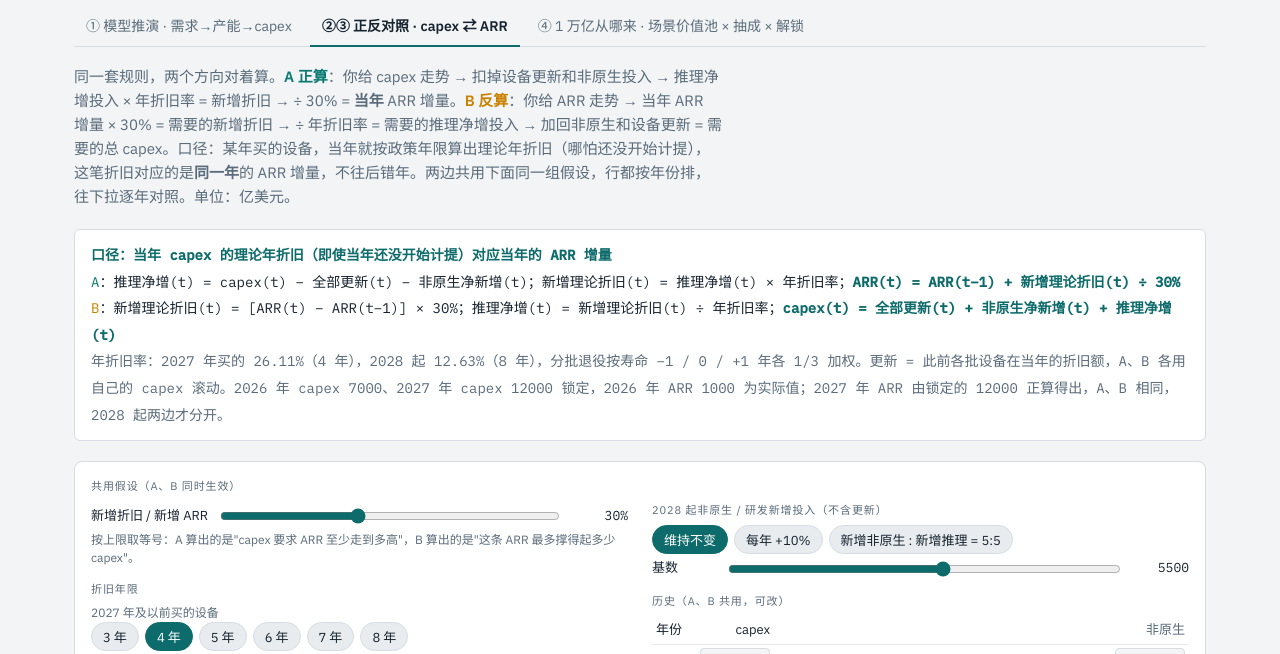
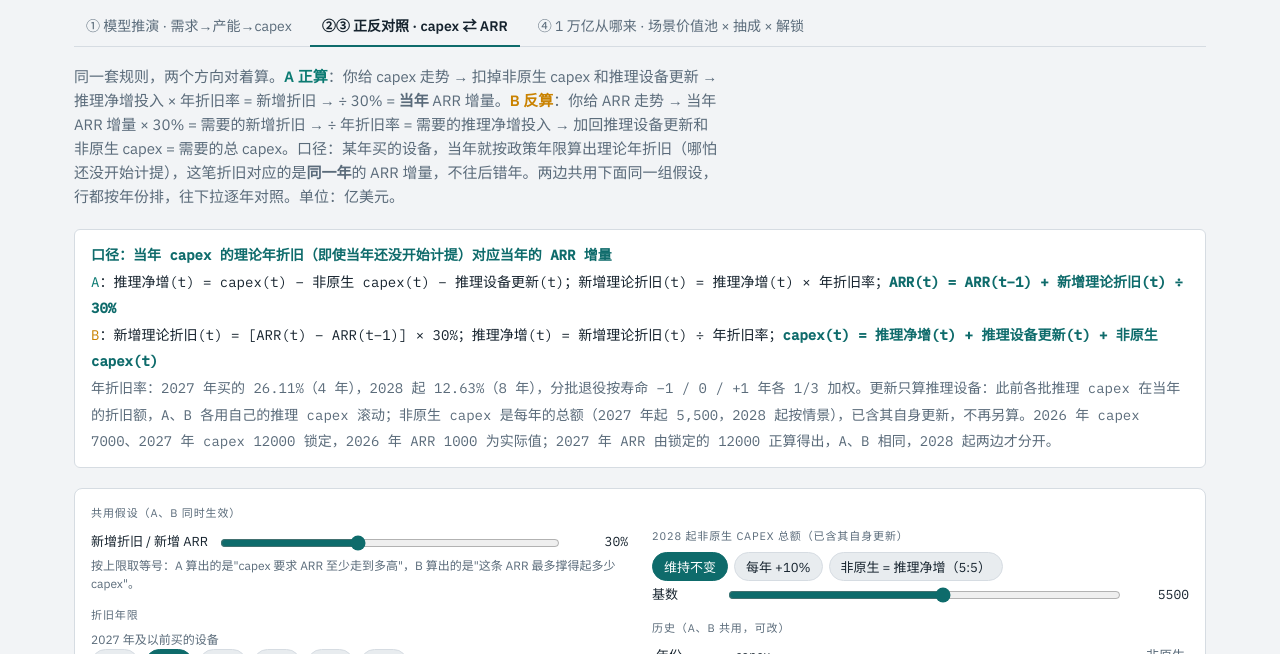
Before and after one commit to zxfancy123/arr-capex, a plain HTML site: page index.html in a window 1280 px wide. Both pictures are taken after a click on the tab "②③ 正反对照 · capex ⇄ ARR". Shown: the part 73-727 px from the top of the page. Drawn offline with Linux system fonts and the light colour scheme.

Commit message:
Add files via upload

```diff
--- a/index.html
+++ b/index.html
@@ -172,7 +172,7 @@ tr.p2 td:first-child{border-left:3px solid var(--cap)}
 </div><!-- /page1 -->
 
 <div id="page23" hidden>
-  <p class="sub">同一套规则，两个方向对着算。<b style="color:var(--sa)">A 正算</b>：你给 capex 走势 → 扣掉设备更新和非原生投入 → 推理净增投入 × 年折旧率 = 新增折旧 → ÷ 30% = <b>当年</b> ARR 增量。<b style="color:var(--sb)">B 反算</b>：你给 ARR 走势 → 当年 ARR 增量 × 30% = 需要的新增折旧 → ÷ 年折旧率 = 需要的推理净增投入 → 加回非原生和设备更新 = 需要的总 capex。口径：某年买的设备，当年就按政策年限算出理论年折旧（哪怕还没开始计提），这笔折旧对应的是<b>同一年</b>的 ARR 增量，不往后错年。两边共用下面同一组假设，行都按年份排，往下拉逐年对照。单位：亿美元。</p>
+  <p class="sub">同一套规则，两个方向对着算。<b style="color:var(--sa)">A 正算</b>：你给 capex 走势 → 扣掉非原生 capex 和推理设备更新 → 推理净增投入 × 年折旧率 = 新增折旧 → ÷ 30% = <b>当年</b> ARR 增量。<b style="color:var(--sb)">B 反算</b>：你给 ARR 走势 → 当年 ARR 增量 × 30% = 需要的新增折旧 → ÷ 年折旧率 = 需要的推理净增投入 → 加回推理设备更新和非原生 capex = 需要的总 capex。口径：某年买的设备，当年就按政策年限算出理论年折旧（哪怕还没开始计提），这笔折旧对应的是<b>同一年</b>的 ARR 增量，不往后错年。两边共用下面同一组假设，行都按年份排，往下拉逐年对照。单位：亿美元。</p>
   <div class="formula mono" id="xFormula"></div>
 
   <div class="panel" style="margin-bottom:16px">
@@ -190,8 +190,8 @@ tr.p2 td:first-child{border-left:3px solid var(--cap)}
         <div class="chips" id="xRep"><button class="chip" data-v="dep">按折旧额（当年全部在役设备折旧）</button><button class="chip" data-v="cohort">按到期批次（当年退役设备原值）</button></div>
       </div>
       <div>
-        <div class="lab" style="margin-top:0">2028 起非原生 / 研发新增投入（不含更新）</div>
-        <div class="chips" id="xRdMode"><button class="chip" data-v="flat">维持不变</button><button class="chip" data-v="grow">每年 +10%</button><button class="chip" data-v="split">新增非原生 : 新增推理 = 5:5</button></div>
+        <div class="lab" style="margin-top:0">2028 起非原生 capex 总额（已含其自身更新）</div>
+        <div class="chips" id="xRdMode"><button class="chip" data-v="flat">维持不变</button><button class="chip" data-v="grow">每年 +10%</button><button class="chip" data-v="split">非原生 = 推理净增（5:5）</button></div>
         <div class="row"><span>基数</span><input type="range" id="xRdFut" min="0" max="10000" step="250" value="5500"><span class="v mono" id="xRdFutV">5500</span></div>
         <div class="lab">历史（A、B 共用，可改）</div>
         <table class="rdtbl" id="xHist"></table>
@@ -234,7 +234,7 @@ tr.p2 td:first-child{border-left:3px solid var(--cap)}
       <svg id="xE1" viewBox="0 0 860 300"></svg>
     </div>
     <div class="panel">
-      <p class="ctitle"><span>capex 构成：每年左 A、右 B</span><span class="legend"><span><i style="background:var(--keep)"></i>全部设备更新</span><span><i style="background:var(--rd)"></i>非原生净新增</span><span><i style="background:var(--sa)"></i>A 推理净增</span><span><i style="background:var(--sb)"></i>B 推理净增</span><span><i style="background:var(--neg-soft);border:1px dashed var(--neg)"></i>推理净增为负</span></span></p>
+      <p class="ctitle"><span>capex 构成：每年左 A、右 B</span><span class="legend"><span><i style="background:var(--keep)"></i>推理设备更新</span><span><i style="background:var(--rd)"></i>非原生 capex</span><span><i style="background:var(--sa)"></i>A 推理净增</span><span><i style="background:var(--sb)"></i>B 推理净增</span><span><i style="background:var(--neg-soft);border:1px dashed var(--neg)"></i>推理净增为负</span></span></p>
       <svg id="xE2" viewBox="0 0 860 320"></svg>
       <div class="kpis" id="xKpis"></div>
     </div>
@@ -249,13 +249,13 @@ tr.p2 td:first-child{border-left:3px solid var(--cap)}
   <div class="panel tablewrap">
     <h2 class="xh"><span class="tagA">A</span> 正算明细：capex → ARR</h2>
     <table id="xTA" class="xtbl"></table>
-    <p class="note">推理净增 = 总 capex − 全部更新 − 非原生净新增。新增年折旧 = 推理净增 × 年折旧率。当年 ARR 增量 = 当年新增理论折旧 ÷ 比例。最后一列回代验算：新增折旧 ÷ ARR 实际增量，应当正好等于比例。</p>
+    <p class="note">推理净增 = 总 capex − 非原生 capex（总额，含其自身更新）− 推理设备更新。新增年折旧 = 推理净增 × 年折旧率。当年 ARR 增量 = 当年新增理论折旧 ÷ 比例。最后一列回代验算：新增折旧 ÷ ARR 实际增量，应当正好等于比例。</p>
   </div>
 
   <div class="panel tablewrap">
     <h2 class="xh"><span class="tagB">B</span> 反算明细：ARR → capex</h2>
     <table id="xTB" class="xtbl"></table>
-    <p class="note">当年需要的新增理论折旧 = 当年 ARR 增量 × 比例。需要的推理净增 = 新增年折旧 ÷ 年折旧率。需要的总 capex = 全部更新 + 非原生净新增 + 推理净增。更新账用 B 自己反算出来的 capex 逐年滚动，不借用 A 的数。所需 capex 为负说明 ARR 收缩得比设备自然退役还快，标红。</p>
+    <p class="note">当年需要的新增理论折旧 = 当年 ARR 增量 × 比例。需要的推理净增 = 新增年折旧 ÷ 年折旧率。需要的总 capex = 推理净增 + 推理设备更新 + 非原生 capex。推理更新账用 B 自己反算出来的推理 capex 逐年滚动，不借用 A 的数。所需 capex 为负说明 ARR 收缩得比设备自然退役还快，标红。</p>
   </div>
 
   <div class="panel" style="margin-top:20px">
@@ -487,38 +487,39 @@ const CY=[2027,2028,2029,2030,2031,2032], AY=CY;
 const xLife=t=>t<=2027?S.lifeOld:S.lifeNew;
 const xParts=L=>S.spread?[[1/3,Math.max(1,L-1)],[1/3,L],[1/3,L+1]]:[[1,L]];
 const xRate=t=>xParts(xLife(t)).reduce((s,[w,l])=>s+w/l,0);
-function xRenew(C,RD,cy){ let m=0,mr=0;
-  for(let t=2023;t<cy;t++){ if(!C[t]) continue; xParts(xLife(t)).forEach(([w,l])=>{
-    const r=S.repMode==='dep'?(cy>=t+1&&cy<=t+l?w/l:0):(t+l===cy?w:0); m+=C[t]*r; mr+=(RD[t]||0)*r; }); }
-  return [m,mr]; }
+// Renewal only for INFERENCE equipment. Non-native capex is a yearly total that already includes its own renewal.
+function xRenew(I,cy){ let m=0;
+  for(let t=2023;t<cy;t++){ if(!I[t]) continue; xParts(xLife(t)).forEach(([w,l])=>{
+    const r=S.repMode==='dep'?(cy>=t+1&&cy<=t+l?w/l:0):(t+l===cy?w:0); m+=I[t]*r; }); }
+  return m; }
 function xRdFuture(cy){ return S.rdFut*Math.pow(S.rdMode==='grow'?1.1:1,cy-2027); }
-function xSeed(){ const C={},RD={}; for(let t=2023;t<=2026;t++){ C[t]=S.capHist[t]||0; RD[t]=Math.min(C[t],S.rdHist[t]||0); } return {C,RD}; }
+function xSeed(){ const I={}; for(let t=2023;t<=2026;t++){ const c=S.capHist[t]||0; I[t]=c-Math.min(c,S.rdHist[t]||0); } return I; }
 
 function computeA(capIn){ capIn=capIn||S.capA;
-  const {C,RD}=xSeed(); const out={}; let prev=S.arrHist[2026];
+  const I=xSeed(); const out={}; let prev=S.arrHist[2026];
   CY.forEach(cy=>{
-    C[cy]=cy===2027?S.capHist[2027]:capIn[cy]; const [m,mr]=xRenew(C,RD,cy); const avail=C[cy]-m; let rd;
-    if(cy<=2027){ RD[cy]=Math.min(C[cy],S.rdHist[cy]||0); rd=RD[cy]-mr; }
-    else { rd=S.rdMode==='split'?Math.max(0,avail)/2:xRdFuture(cy); RD[cy]=Math.min(C[cy],Math.max(0,mr+rd)); }
-    const net=avail-rd, dr=xRate(cy), newDep=net*dr, dARR=newDep/S.ratio;
+    const cap=cy===2027?S.capHist[2027]:capIn[cy]; const m=xRenew(I,cy); const avail=cap-m;
+    const nn=cy<=2027?Math.min(cap,S.rdHist[cy]||0):S.rdMode==='split'?Math.max(0,avail)/2:xRdFuture(cy);
+    I[cy]=cap-nn;
+    const net=avail-nn, dr=xRate(cy), newDep=net*dr, dARR=newDep/S.ratio;
     const raw=prev==null?null:prev+dARR, arr=raw==null||raw<0?null:raw;
-    out[cy]={cy,cap:C[cy],rep:m,repRD:mr,repInf:m-mr,avail,rd,net,dr,newDep,dARR,arrPrev:prev,arr,g:prev>0&&arr!=null?arr/prev-1:null,check:arr!=null&&Math.abs(dARR)>1e-9?newDep/dARR:null};
+    out[cy]={cy,cap,rep:m,rd:nn,inf:I[cy],avail,net,dr,newDep,dARR,arrPrev:prev,arr,g:prev>0&&arr!=null?arr/prev-1:null,check:arr!=null&&Math.abs(dARR)>1e-9?newDep/dARR:null};
     prev=arr;
   });
   return out;
 }
 function computeB(arrIn){
-  const {C,RD}=xSeed(); const out={}; const A={...(arrIn||S.arrB),2027:arr27()};
+  const I=xSeed(); const out={}; const A={...(arrIn||S.arrB),2027:arr27()};
   CY.forEach(cy=>{
     const a0=cy===2027?S.arrHist[2026]:A[cy-1], a1=A[cy], dARR=a1-a0;
     const dr=xRate(cy), newDep=dARR*S.ratio; let net=newDep/dr;
-    const [m,mr]=xRenew(C,RD,cy); let rd;
-    if(cy<=2027) rd=(S.rdHist[cy]||0)-mr; else rd=S.rdMode==='split'?Math.max(0,net):xRdFuture(cy);
-    let cap=m+rd+net, infeasible=false, netReq=net;
-    if(cap<0){ infeasible=true; net=-m-rd; cap=0; }
-    C[cy]=cap; RD[cy]=cy<=2027?Math.min(cap,S.rdHist[cy]||0):Math.min(cap,Math.max(0,mr+rd));
+    const m=xRenew(I,cy);
+    const nn=cy<=2027?(S.rdHist[cy]||0):S.rdMode==='split'?Math.max(0,net):xRdFuture(cy);
+    let cap=m+nn+net, infeasible=false, netReq=net;
+    if(cap<0){ infeasible=true; net=-m-nn; cap=0; }
+    I[cy]=cap-nn;
     const pc=cy===2027?S.capHist[2026]:out[cy-1].cap;
-    out[cy]={cy,arr0:a0,arr:a1,dARR,g:a0>0?a1/a0-1:null,newDep,dr,net,netReq,rd,rep:m,repRD:mr,repInf:m-mr,cap,capG:pc>0?cap/pc-1:null,infeasible};
+    out[cy]={cy,arr0:a0,arr:a1,dARR,g:a0>0?a1/a0-1:null,newDep,dr,net,netReq,rd:nn,rep:m,inf:I[cy],cap,capG:pc>0?cap/pc-1:null,infeasible};
   });
   return out;
 }
@@ -638,7 +639,7 @@ function chartX2(A,B){
       if(r.net<-0.5) s+=`<rect x="${bx}" y="${y(0)}" width="${XBW}" height="${y(r.net)-y(0)}" fill="var(--neg-soft)" stroke="var(--neg)" stroke-dasharray="3 3"/>`;
       const top=Math.max(r.cap,acc), ro=(k==='A'?B:A)[yr], oTop=Math.max(ro.cap,ro.rep+Math.max(0,ro.rd)+Math.max(0,ro.net)); const lift=(Math.abs(y(top)-y(oTop))<13&&(top>oTop||(Math.abs(top-oTop)<1e-6&&k==='B')))?13:0; s+=fcBox(bx,y(0),y(top))+vLab(bx,y(top)-6-lift,r.cap);
       s+=`<text x="${bx+XBW/2}" y="${H-24}" text-anchor="middle" font-size="10" fill="var(--ink2)">${k}</text>`;
-      tip+=`<br>${k}：总 ${f0(r.cap)} = 更新 ${f0(r.rep)} + 非原生 ${f0(r.rd)} + 推理 ${f0(r.net)}`; });
+      tip+=`<br>${k}：总 ${f0(r.cap)} = 推理更新 ${f0(r.rep)} + 非原生 ${f0(r.rd)} + 推理净增 ${f0(r.net)}`; });
     s+=`<text x="${xAt(yr)}" y="${H-8}" text-anchor="middle" font-size="11" fill="var(--ink2)" font-family="${MONO}">${yLab(yr)}</text>`+hitCol(yr,mt,ih,tip); });
   const el=document.getElementById('xE2'); el.innerHTML=s; xTip(el);
 }
@@ -680,13 +681,13 @@ function tablesX(A,B){
   CY.forEach(y=>{ const a=A[y], b=B[y];
     h+=`<tr class="p2"><td class="mono">${y}E</td>${ncell(a.arr)}${ncell(b.arr)}${dcell(a.arr==null?null:b.arr-a.arr)}<td class="mono">${fp(a.g)}</td><td class="mono">${fp(b.g)}</td>${ncell(a.cap,1)}${ncell(b.cap,1)}${dcell(b.cap-a.cap)}${ncell(a.net)}${ncell(b.net)}${dcell(b.net-a.net)}${ncell(a.newDep)}${ncell(b.newDep)}${dcell(b.newDep-a.newDep)}</tr>`; });
   document.getElementById('xCmp').innerHTML=h;
-  h=`<tr><th>年份</th><th>总 capex</th><th>同比</th><th>全部更新</th><th>└ 推理更新</th><th>└ 非原生更新</th><th>非原生净新增</th><th>= 推理净增</th><th>× 年折旧率</th><th>= 当年新增理论折旧</th><th>÷ ${Math.round(S.ratio*100)}% = 当年 ARR 增量</th><th>+ 上年 ARR</th><th>= 当年 ARR</th><th>ARR 同比</th><th>验算 折旧/增量</th></tr>`;
+  h=`<tr><th>年份</th><th>总 capex</th><th>同比</th><th>− 非原生 capex（总额，含其自身更新）</th><th>= 推理 capex</th><th>− 推理设备更新</th><th>= 推理净增</th><th>× 年折旧率</th><th>= 当年新增理论折旧</th><th>÷ ${Math.round(S.ratio*100)}% = 当年 ARR 增量</th><th>+ 上年 ARR</th><th>= 当年 ARR</th><th>ARR 同比</th><th>验算 折旧/增量</th></tr>`;
   CY.forEach(cy=>{ const r=A[cy], pc=cy===2027?S.capHist[2026]:A[cy-1].cap;
-    h+=`<tr class="p2"><td class="mono">${cy}E</td>${ncell(r.cap,1)}<td class="mono">${fp(pc>0?r.cap/pc-1:null)}</td>${ncell(r.rep)}${ncell(r.repInf)}${ncell(r.repRD)}${ncell(r.rd)}${ncell(r.net,1)}<td class="mono">${fr(r.dr)}</td>${ncell(r.newDep)}${ncell(r.dARR,1)}${ncell(r.arrPrev)}<td class="mono" style="font-weight:600">${r.arr==null?'<span class="neg">不可行</span>':f0(r.arr)}</td><td class="mono">${fp(r.g)}</td><td class="mono">${r.check==null?'—':fr(r.check)}</td></tr>`; });
+    h+=`<tr class="p2"><td class="mono">${cy}E</td>${ncell(r.cap,1)}<td class="mono">${fp(pc>0?r.cap/pc-1:null)}</td>${ncell(r.rd)}${ncell(r.inf)}${ncell(r.rep)}${ncell(r.net,1)}<td class="mono">${fr(r.dr)}</td>${ncell(r.newDep)}${ncell(r.dARR,1)}${ncell(r.arrPrev)}<td class="mono" style="font-weight:600">${r.arr==null?'<span class="neg">不可行</span>':f0(r.arr)}</td><td class="mono">${fp(r.g)}</td><td class="mono">${r.check==null?'—':fr(r.check)}</td></tr>`; });
   document.getElementById('xTA').innerHTML=h;
-  h=`<tr><th>年份</th><th>当年 ARR</th><th>同比</th><th>当年 ARR 增量</th><th>× ${Math.round(S.ratio*100)}% = 当年新增理论折旧</th><th>÷ 年折旧率</th><th>= 推理净增</th><th>+ 非原生净新增</th><th>+ 全部更新</th><th>└ 推理更新</th><th>└ 非原生更新</th><th>= 当年所需 capex</th><th>capex 同比</th><th>A 路径 capex</th><th>B − A</th></tr>`;
+  h=`<tr><th>年份</th><th>当年 ARR</th><th>同比</th><th>当年 ARR 增量</th><th>× ${Math.round(S.ratio*100)}% = 当年新增理论折旧</th><th>÷ 年折旧率</th><th>= 推理净增</th><th>+ 推理设备更新</th><th>= 推理 capex</th><th>+ 非原生 capex（总额）</th><th>= 当年所需 capex</th><th>capex 同比</th><th>A 路径 capex</th><th>B − A</th></tr>`;
   CY.forEach(cy=>{ const r=B[cy];
-    h+=`<tr class="p2"><td class="mono">${cy}E</td>${ncell(r.arr,1)}<td class="mono">${fp(r.g)}</td>${ncell(r.dARR)}${ncell(r.newDep)}<td class="mono">${fr(r.dr)}</td>${ncell(r.netReq,1)}${ncell(r.rd)}${ncell(r.rep)}${ncell(r.repInf)}${ncell(r.repRD)}<td class="mono ${r.infeasible?'neg':''}" style="font-weight:600">${r.infeasible?'需为负 → 0':f0(r.cap)}</td><td class="mono">${fp(r.capG)}</td>${ncell(A[cy].cap)}${dcell(r.cap-A[cy].cap)}</tr>`; });
+    h+=`<tr class="p2"><td class="mono">${cy}E</td>${ncell(r.arr,1)}<td class="mono">${fp(r.g)}</td>${ncell(r.dARR)}${ncell(r.newDep)}<td class="mono">${fr(r.dr)}</td>${ncell(r.netReq,1)}${ncell(r.rep)}${ncell(r.inf)}${ncell(r.rd)}<td class="mono ${r.infeasible?'neg':''}" style="font-weight:600">${r.infeasible?'需为负 → 0':f0(r.cap)}</td><td class="mono">${fp(r.capG)}</td>${ncell(A[cy].cap)}${dcell(r.cap-A[cy].cap)}</tr>`; });
   document.getElementById('xTB').innerHTML=h;
 }
 const dtxt=v=>`<span class="mono ${v>0.5?'idle':v<-0.5?'neg':''}">${v>0?'+':''}${f0(v)}</span>`;
@@ -694,13 +695,14 @@ function stepsX(A,B){
   const rp=Math.round(S.ratio*100)+'%';
   let h='<div class="xsteps"><div class="xsh"><span class="tagA">A</span> 正算：当年 capex → 当年 ARR</div><div class="xsh"><span class="tagB">B</span> 反算：当年 ARR → 当年 capex</div><div class="xsh">差（B − A）</div>';
   CY.forEach(cy=>{ const a=A[cy], b=B[cy];
-    const rdTxtA=cy<=2027?`非原生总额 ${f0(a.rd+a.repRD)} − 其中更新 ${f0(a.repRD)} = 非原生净新增 ${f0(a.rd)}`:(S.rdMode==='split'?`5:5：(总 capex − 更新) ÷ 2 = 非原生净新增 ${f0(a.rd)}`:`非原生净新增 ${f0(a.rd)}（情景设定）`);
-    const rdTxtB=cy<=2027?`非原生净新增 ${f0(b.rd)}（总额 ${f0(b.rd+b.repRD)} − 更新 ${f0(b.repRD)}）`:(S.rdMode==='split'?`非原生净新增 = 推理净增（5:5）= ${f0(b.rd)}`:`非原生净新增 ${f0(b.rd)}（情景设定）`);
+    const rdTxtA=S.rdMode==='split'&&cy>=2028?`5:5：(总 capex − 推理设备更新) ÷ 2 = ${f0(a.rd)}`:`${f0(a.rd)}（${cy<=2027?'锁定历史值':'情景设定'}，已含非原生自身更新）`;
+    const rdTxtB=S.rdMode==='split'&&cy>=2028?`= 推理净增（5:5）${f0(b.rd)}`:`${f0(b.rd)}（${cy<=2027?'锁定历史值':'情景设定'}，已含非原生自身更新）`;
     h+=`<div class="xyr">${cy}E：当年 capex ⇄ 当年 ARR</div>
     <div class="xc xA"><ol>
       <li>${cy} 年总 capex <b>${f0(a.cap)}</b></li>
-      <li>− 全部更新 ${f0(a.rep)}（推理 ${f0(a.repInf)} + 非原生 ${f0(a.repRD)}）</li>
-      <li>− ${rdTxtA}</li>
+      <li>− 非原生 capex ${rdTxtA}</li>
+      <li>= 推理 capex ${f0(a.inf)}</li>
+      <li>− 推理设备更新 ${f0(a.rep)}（此前各批推理设备当年的${S.repMode==='dep'?'折旧额':'到期原值'}）</li>
       <li>= 推理净增 <b>${f0(a.net)}</b></li>
       <li>× 年折旧率 ${fr(a.dr)}（${xLife(cy)} 年寿命${S.spread?'，分批退役加权':''}）= 当年新增理论折旧 <b>${f0(a.newDep)}</b></li>
       <li>÷ ${rp} = ${cy} 年 ARR 增量 <b>${f0(a.dARR)}</b></li>
@@ -709,10 +711,10 @@ function stepsX(A,B){
       <li>${cy} 年 ARR <b>${f0(b.arr)}</b> − ${cy-1} 年 ${f0(b.arr0)} = 增量 <b>${f0(b.dARR)}</b>（${fp(b.g)}）</li>
       <li>× ${rp} = 当年需要的新增理论折旧 <b>${f0(b.newDep)}</b></li>
       <li>÷ 年折旧率 ${fr(b.dr)} = 需要的推理净增 <b>${f0(b.netReq)}</b></li>
-      <li>+ ${rdTxtB}</li>
-      <li>+ 全部更新 ${f0(b.rep)}（推理 ${f0(b.repInf)} + 非原生 ${f0(b.repRD)}）</li>
+      <li>+ 推理设备更新 ${f0(b.rep)} = 推理 capex ${f0(b.inf)}</li>
+      <li>+ 非原生 capex ${rdTxtB}</li>
       <li>= ${cy} 年所需 capex <b>${b.infeasible?'为负（按 0 计）':f0(b.cap)}</b>${cy===2027?'（2027 锁定，反算回来正好等于 12,000）':''}</li></ol></div>
-    <div class="xc xd"><div>capex ${dtxt(b.cap-a.cap)}</div><div>推理净增 ${dtxt(b.net-a.net)}</div><div>新增折旧 ${dtxt(b.newDep-a.newDep)}</div><div>更新 ${dtxt(b.rep-a.rep)}</div><div>${cy} ARR ${a.arr==null?'—':dtxt(b.arr-a.arr)}</div></div>`;
+    <div class="xc xd"><div>capex ${dtxt(b.cap-a.cap)}</div><div>推理净增 ${dtxt(b.net-a.net)}</div><div>新增折旧 ${dtxt(b.newDep-a.newDep)}</div><div>推理更新 ${dtxt(b.rep-a.rep)}</div><div>${cy} ARR ${a.arr==null?'—':dtxt(b.arr-a.arr)}</div></div>`;
   });
   document.getElementById('xSteps').innerHTML=h+'</div>';
 }
@@ -738,7 +740,7 @@ function kpisX(A,B){
 }
 function formulaX(){
   const r=Math.round(S.ratio*100);
-  document.getElementById('xFormula').innerHTML=`<b>口径：当年 capex 的理论年折旧（即使当年还没开始计提）对应当年的 ARR 增量</b><br><span style="color:var(--sa)">A</span>：推理净增(t) = capex(t) − 全部更新(t) − 非原生净新增(t)；新增理论折旧(t) = 推理净增(t) × 年折旧率；<b>ARR(t) = ARR(t−1) + 新增理论折旧(t) ÷ ${r}%</b><br><span style="color:var(--sb)">B</span>：新增理论折旧(t) = [ARR(t) − ARR(t−1)] × ${r}%；推理净增(t) = 新增理论折旧(t) ÷ 年折旧率；<b>capex(t) = 全部更新(t) + 非原生净新增(t) + 推理净增(t)</b><br><span style="color:var(--ink2)">年折旧率：2027 年买的 ${fr(xRate(2027))}（${S.lifeOld} 年），2028 起 ${fr(xRate(2028))}（${S.lifeNew} 年）${S.spread?'，分批退役按寿命 −1 / 0 / +1 年各 1/3 加权':''}。更新 = 此前各批设备在当年的${S.repMode==='dep'?'折旧额':'到期原值'}，A、B 各用自己的 capex 滚动。2026 年 capex 7000、2027 年 capex 12000 锁定，2026 年 ARR 1000 为实际值；2027 年 ARR 由锁定的 12000 正算得出，A、B 相同，2028 起两边才分开。</span>`;
+  document.getElementById('xFormula').innerHTML=`<b>口径：当年 capex 的理论年折旧（即使当年还没开始计提）对应当年的 ARR 增量</b><br><span style="color:var(--sa)">A</span>：推理净增(t) = capex(t) − 非原生 capex(t) − 推理设备更新(t)；新增理论折旧(t) = 推理净增(t) × 年折旧率；<b>ARR(t) = ARR(t−1) + 新增理论折旧(t) ÷ ${r}%</b><br><span style="color:var(--sb)">B</span>：新增理论折旧(t) = [ARR(t) − ARR(t−1)] × ${r}%；推理净增(t) = 新增理论折旧(t) ÷ 年折旧率；<b>capex(t) = 推理净增(t) + 推理设备更新(t) + 非原生 capex(t)</b><br><span style="color:var(--ink2)">年折旧率：2027 年买的 ${fr(xRate(2027))}（${S.lifeOld} 年），2028 起 ${fr(xRate(2028))}（${S.lifeNew} 年）${S.spread?'，分批退役按寿命 −1 / 0 / +1 年各 1/3 加权':''}。更新只算推理设备：此前各批推理 capex 在当年的${S.repMode==='dep'?'折旧额':'到期原值'}，A、B 各用自己的推理 capex 滚动；非原生 capex 是每年的总额（2027 年起 ${f0(S.rdHist[2027])}，2028 起按情景），已含其自身更新，不再另算。2026 年 capex 7000、2027 年 capex 12000 锁定，2026 年 ARR 1000 为实际值；2027 年 ARR 由锁定的 12000 正算得出，A、B 相同，2028 起两边才分开。</span>`;
 }
 function render23(){ xInputs(); const A=computeA(), B=computeB(), rt=roundTrip(A,B); formulaX(); chartX0(A,B,rt); chartX1(A,B); chartX2(A,B); tablesX(A,B); stepsX(A,B); kpisX(A,B); }
 document.getElementById('xA2B').onclick=()=>{ const A=computeA(); if(CY.some(c=>A[c].arr==null)) return; FY.forEach(c=>S.arrB[c]=A[c].arr); S.arrBMode='manual'; render23(); };
```
